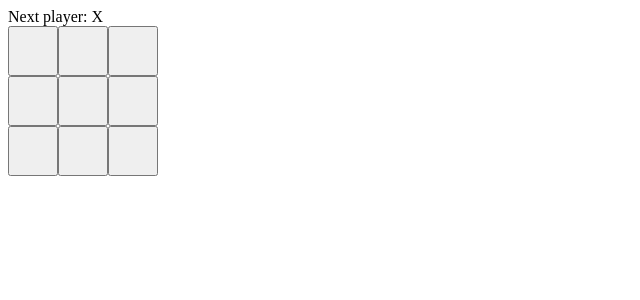
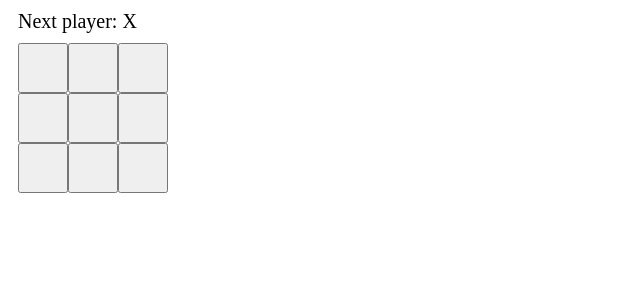
Before and after one commit to Ankit4s2/Tic-tac-toe_app, a React app: page / in a window 1280 px wide. Shown: the top 300 px of the page, without its empty margins (0-640 px from the left). Built offline with nearby package versions, Linux system fonts and the light colour scheme; the HTML template or start-up script is replaced by a standard one.

Commit message:
exported a function Game by default having Board as a child component

```diff
--- a/css/Tic-tac-toe.css
+++ b/css/Tic-tac-toe.css
@@ -1,3 +1,10 @@
+.status{
+    margin: 10px;
+    font-size: 20px;
+}
+.board{
+    margin: 10px;
+}
 .board-row{
     height: 50px;
     width: 150px;
--- a/src/Tic-tac-toe.jsx
+++ b/src/Tic-tac-toe.jsx
@@ -10,7 +10,8 @@ function Square({value, onSquareClick}){
     );
 }
 
-export default function Board(){
+function Board(){
+
     const [xIsNext, setXIsNext] = useState(true);
     const [squares, setSquares] = useState(Array(9).fill(null));
 
@@ -48,6 +49,7 @@ export default function Board(){
 
         <div className='status' >{status}</div>
 
+        <div className='board'>
             <div className='board-row'>
             <Square value={squares[0]} onSquareClick={() => handleClick(0)} />
             <Square value={squares[1]} onSquareClick={() => handleClick(1)} />
@@ -65,8 +67,30 @@ export default function Board(){
             <Square value={squares[7]} onSquareClick={() => handleClick(7)} />
             <Square value={squares[8]} onSquareClick={() => handleClick(8)} />
             </div>
+        </div>
         </>
 
+    );
+}
+
+export default function Game(){
+    const [xIsNext, setXIsNext] = useState(true);
+    const [history, setHistory] = useState(Array(9).fill(null));
+    const currentSquare = history[history.length-1];
+
+    function handlePlay(nextSquares){
+
+    }
+
+    return(
+        <div className='game'>
+            <div className='board-game'>
+                <Board xIsNext={xIsNext} squares={currentSquare} onPlay={handlePlay} />
+            </div>
+            <div className='game-info'>
+                <ol></ol>
+            </div>
+        </div>
     );
 }
 
--- a/src/main.jsx
+++ b/src/main.jsx
@@ -1,10 +1,10 @@
 import { StrictMode } from 'react'
 import { createRoot } from 'react-dom/client'
 import MyApp from './App'
-import Board from './Tic-tac-toe.jsx'
+import Game from './Tic-tac-toe.jsx'
 
 createRoot(document.getElementById('root')).render(
   <StrictMode>
-    <Board />
+    <Game />
   </StrictMode>,
 )
```
Lines whose indentation alone changed are shown as unchanged.
